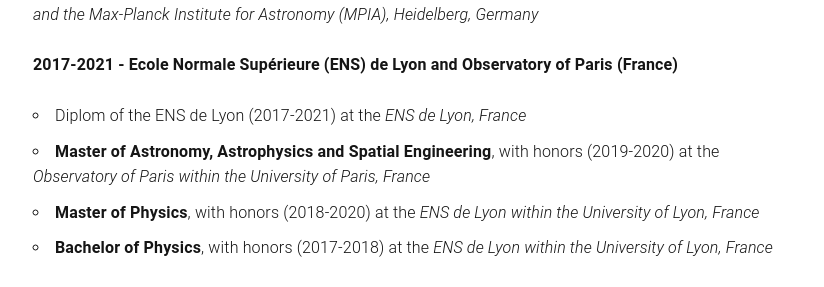
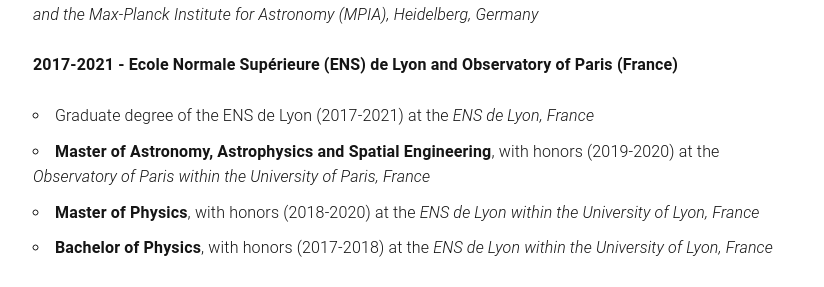
Before and after one commit to cdesgrange/cdesgrange.github.io, a Jekyll site: the page built from resume.md, in a window 1280 px wide and 900 px high, scrolled down 400 px. Shown: the part 154-441 px from the top of the window, without its empty margins (227-1051 px from the left). Built offline with Jekyll 4.4.1, drawn with Linux system fonts in a browser that asks for light colours.

Commit message:
Update resume.md

```diff
--- a/resume.md
+++ b/resume.md
@@ -18,7 +18,7 @@
 <strong>2017-2021 - Ecole Normale Supérieure (ENS) de Lyon and Observatory of Paris (France)</strong>
 
 <ul>
-  <li>Diplom of the ENS de Lyon (2017-2021)
+  <li>Graduate degree of the ENS de Lyon (2017-2021)
   at the <i>ENS de Lyon, France </i></li>
 
   <li><b>Master of Astronomy, Astrophysics and Spatial Engineering</b>, with honors (2019-2020)
```
